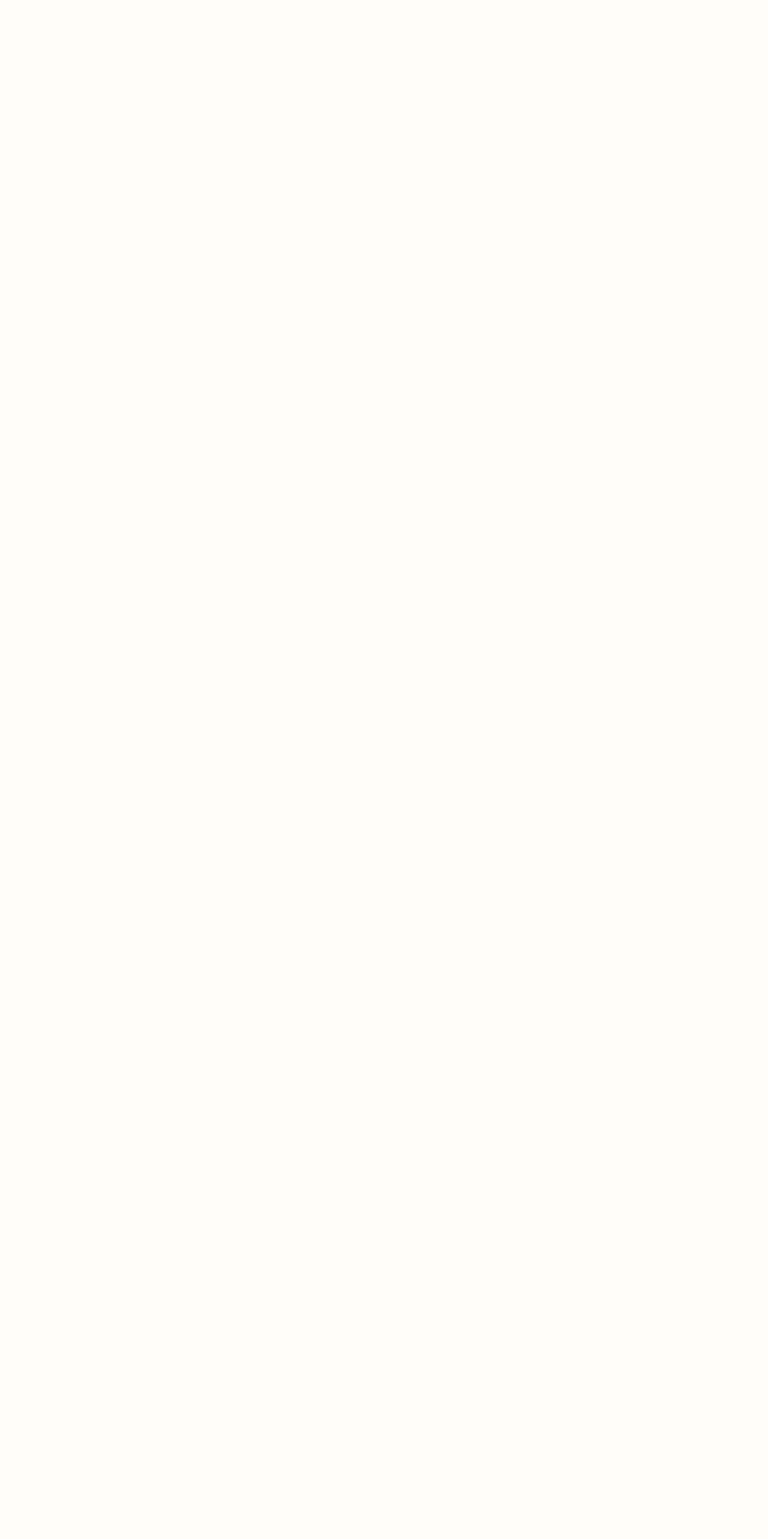
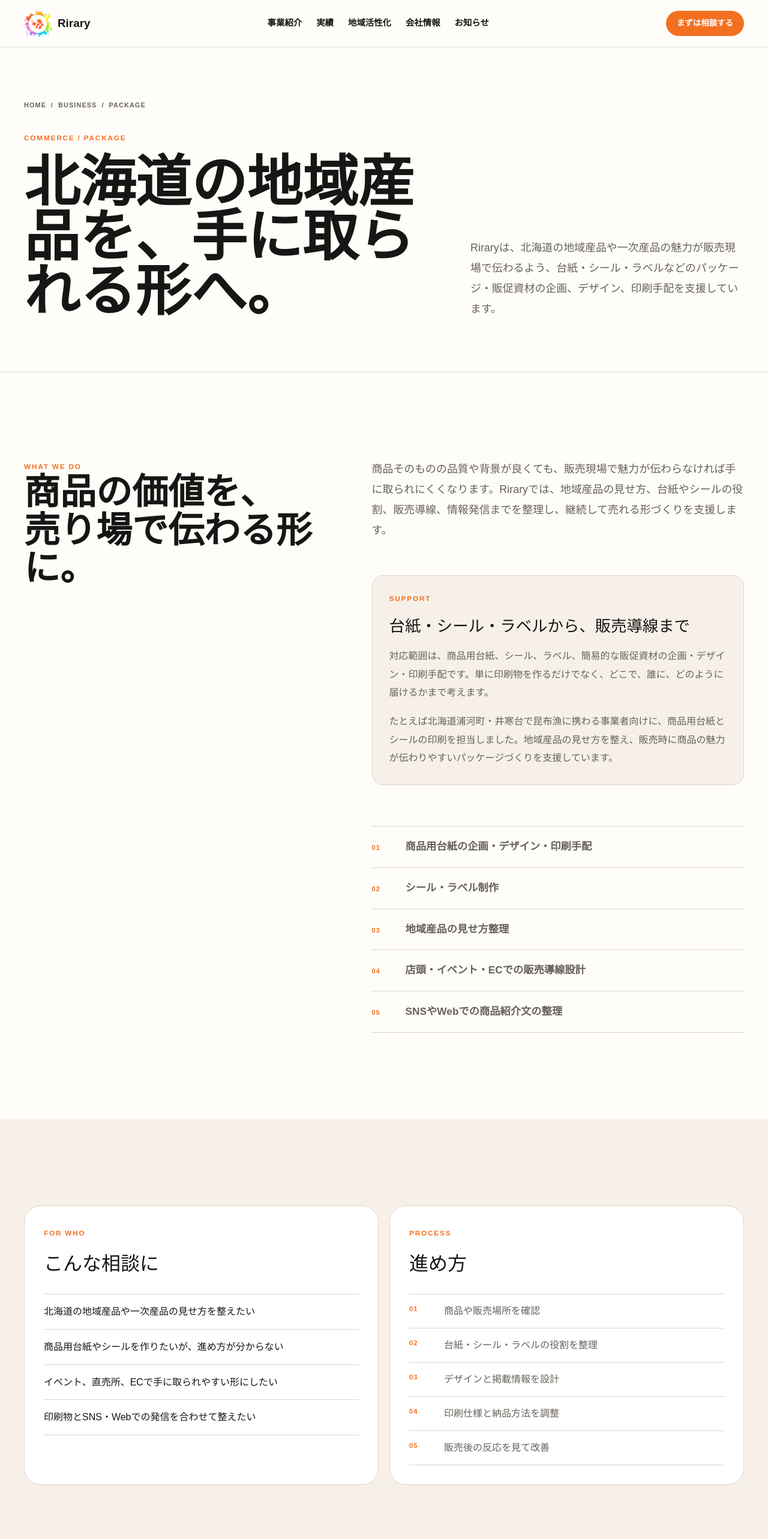
Before and after one commit to rirary2025-cloud/rirary-web, a Next.js app in the folder app/: page /services/package-sales-materials in a window 1280 px wide. Before the commit this address had no page. Shown: the top 2566 px of the page at 60% size. Before the commit the page ends 800 px from the top, so only its background shows below. Built offline with nearby package versions, Linux system fonts and the light colour scheme.

Commit message:
Add package sales materials landing page

```diff
--- /dev/null
+++ b/app/app/services/package-sales-materials/page.tsx
@@ -0,0 +1,208 @@
+import type { Metadata } from "next";
+import Link from "next/link";
+import { Breadcrumbs } from "@/components/ui/breadcrumbs";
+import { ContactBand } from "@/components/ui/contact-band";
+import { siteUrl } from "@/lib/seo";
+
+const title = "北海道の地域産品向けパッケージ・販促資材制作";
+const description =
+  "株式会社Riraryは、北海道の地域産品や一次産品向けに、台紙・シール・ラベルなどのパッケージ・販促資材の企画、デザイン、印刷手配を支援します。販売導線や情報発信まで合わせて整えます。";
+const path = "/services/package-sales-materials";
+
+const faq = [
+  {
+    question: "北海道の地域産品向けに台紙やシールの制作を相談できますか？",
+    answer:
+      "相談できます。商品用台紙、シール、ラベルなどのパッケージ・販促資材について、企画、デザイン、印刷手配まで支援します。",
+  },
+  {
+    question: "印刷物だけでなく、売り方や情報発信も相談できますか？",
+    answer:
+      "可能です。販売場所、見せ方、ECやSNSでの伝え方まで含めて、地域産品が手に取られやすくなる導線を整理します。",
+  },
+  {
+    question: "小規模な事業者や一次産業の相談にも対応できますか？",
+    answer:
+      "対応できます。地域の小規模事業者や一次産業の商品に合わせて、無理なく始められる制作範囲と進め方を一緒に整理します。",
+  },
+] as const;
+
+export const metadata: Metadata = {
+  title,
+  description,
+  alternates: { canonical: path },
+  openGraph: {
+    type: "website",
+    locale: "ja_JP",
+    url: path,
+    title,
+    description,
+  },
+};
+
+function JsonLd({ data }: { data: Record<string, unknown> }) {
+  return (
+    <script
+      type="application/ld+json"
+      dangerouslySetInnerHTML={{ __html: JSON.stringify(data).replace(/</g, "\\u003c") }}
+    />
+  );
+}
+
+export default function PackageSalesMaterialsPage() {
+  return (
+    <main>
+      <JsonLd
+        data={{
+          "@context": "https://schema.org",
+          "@type": "BreadcrumbList",
+          itemListElement: [
+            { "@type": "ListItem", position: 1, name: "HOME", item: siteUrl },
+            { "@type": "ListItem", position: 2, name: "事業紹介", item: `${siteUrl}/services` },
+            { "@type": "ListItem", position: 3, name: title, item: `${siteUrl}${path}` },
+          ],
+        }}
+      />
+      <JsonLd
+        data={{
+          "@context": "https://schema.org",
+          "@type": "Service",
+          name: title,
+          description,
+          serviceType: "パッケージ・販促資材制作",
+          areaServed: "北海道",
+          provider: {
+            "@type": "LocalBusiness",
+            name: "株式会社Rirary",
+            url: siteUrl,
+            address: {
+              "@type": "PostalAddress",
+              addressRegion: "北海道",
+              addressLocality: "千歳市",
+              addressCountry: "JP",
+            },
+          },
+          url: `${siteUrl}${path}`,
+        }}
+      />
+      <JsonLd
+        data={{
+          "@context": "https://schema.org",
+          "@type": "FAQPage",
+          mainEntity: faq.map((item) => ({
+            "@type": "Question",
+            name: item.question,
+            acceptedAnswer: { "@type": "Answer", text: item.answer },
+          })),
+        }}
+      />
+
+      <section className="page-hero service-detail-hero">
+        <div className="site-container">
+          <Breadcrumbs items={[{ label: "BUSINESS", href: "/services" }, { label: "PACKAGE" }]} />
+          <div className="service-detail-heading">
+            <div>
+              <span className="eyebrow">COMMERCE / PACKAGE</span>
+              <h1 className="page-title">北海道の地域産品を、手に取られる形へ。</h1>
+            </div>
+            <p className="body-lg page-lead">
+              Riraryは、北海道の地域産品や一次産品の魅力が販売現場で伝わるよう、台紙・シール・ラベルなどのパッケージ・販促資材の企画、デザイン、印刷手配を支援しています。
+            </p>
+          </div>
+        </div>
+      </section>
+
+      <section className="section">
+        <div className="site-container split-editorial">
+          <div>
+            <span className="eyebrow">WHAT WE DO</span>
+            <h2 className="section-title">商品の価値を、<br />売り場で伝わる形に。</h2>
+          </div>
+          <div className="editorial-body">
+            <p className="body-lg">
+              商品そのものの品質や背景が良くても、販売現場で魅力が伝わらなければ手に取られにくくなります。Riraryでは、地域産品の見せ方、台紙やシールの役割、販売導線、情報発信までを整理し、継続して売れる形づくりを支援します。
+            </p>
+            <div className="service-bridge-panel" aria-labelledby="package-support-title">
+              <span className="eyebrow">SUPPORT</span>
+              <h2 id="package-support-title">台紙・シール・ラベルから、販売導線まで</h2>
+              <p>
+                対応範囲は、商品用台紙、シール、ラベル、簡易的な販促資材の企画・デザイン・印刷手配です。単に印刷物を作るだけでなく、どこで、誰に、どのように届けるかまで考えます。
+              </p>
+              <p>
+                たとえば北海道浦河町・井寒台で昆布漁に携わる事業者向けに、商品用台紙とシールの印刷を担当しました。地域産品の見せ方を整え、販売時に商品の魅力が伝わりやすいパッケージづくりを支援しています。
+              </p>
+            </div>
+            <div className="capability-list">
+              {["商品用台紙の企画・デザイン・印刷手配", "シール・ラベル制作", "地域産品の見せ方整理", "店頭・イベント・ECでの販売導線設計", "SNSやWebでの商品紹介文の整理"].map((item, index) => (
+                <div className="capability-row" key={item}>
+                  <span>{String(index + 1).padStart(2, "0")}</span>
+                  <strong>{item}</strong>
+                </div>
+              ))}
+            </div>
+          </div>
+        </div>
+      </section>
+
+      <section className="section section-soft">
+        <div className="site-container two-column-cards">
+          <article className="info-panel">
+            <span className="eyebrow">FOR WHO</span>
+            <h2>こんな相談に</h2>
+            <ul className="plain-list">
+              <li>北海道の地域産品や一次産品の見せ方を整えたい</li>
+              <li>商品用台紙やシールを作りたいが、進め方が分からない</li>
+              <li>イベント、直売所、ECで手に取られやすい形にしたい</li>
+              <li>印刷物とSNS・Webでの発信を合わせて整えたい</li>
+            </ul>
+          </article>
+          <article className="info-panel">
+            <span className="eyebrow">PROCESS</span>
+            <h2>進め方</h2>
+            <ol className="process-list">
+              {["商品や販売場所を確認", "台紙・シール・ラベルの役割を整理", "デザインと掲載情報を設計", "印刷仕様と納品方法を調整", "販売後の反応を見て改善"].map((item, index) => (
+                <li key={item}>
+                  <span>{String(index + 1).padStart(2, "0")}</span>
+                  <p>{item}</p>
+                </li>
+              ))}
+            </ol>
+          </article>
+        </div>
+      </section>
+
+      <section className="section">
+        <div className="site-container split-editorial">
+          <div>
+            <span className="eyebrow">FAQ</span>
+            <h2 className="section-title">よくある相談</h2>
+          </div>
+          <div className="editorial-body">
+            {faq.map((item) => (
+              <section className="service-bridge-panel" key={item.question}>
+                <h2>{item.question}</h2>
+                <p>{item.answer}</p>
+              </section>
+            ))}
+            <div className="related-links">
+              <Link href="/services/commerce">
+                <span>04</span>
+                <strong>COMMERCE</strong>
+                <small>コマース事業を見る</small>
+                <b>↗</b>
+              </Link>
+              <Link href="/contact">
+                <span>CTA</span>
+                <strong>CONTACT</strong>
+                <small>相談する</small>
+                <b>↗</b>
+              </Link>
+            </div>
+          </div>
+        </div>
+      </section>
+
+      <ContactBand title="パッケージ・販促資材制作について相談する。" />
+    </main>
+  );
+}
--- a/app/app/sitemap.ts
+++ b/app/app/sitemap.ts
@@ -7,10 +7,11 @@ import { siteUrl } from "@/lib/seo";
 export default function sitemap(): MetadataRoute.Sitemap {
   const staticRoutes = ["", "/services", "/works", "/regional-project", "/about", "/message", "/news", "/contact", "/privacy"];
   const serviceRoutes = businesses.map((business) => `/services/${business.slug}`);
+  const seoLandingRoutes = ["/services/package-sales-materials"];
   const workRoutes = works.map((work) => `/works/${work.slug}`);
   const newsRoutes = news.map((item) => `/news/${item.slug}`);
 
-  return [...staticRoutes, ...serviceRoutes, ...workRoutes, ...newsRoutes].map((route) => ({
+  return [...staticRoutes, ...serviceRoutes, ...seoLandingRoutes, ...workRoutes, ...newsRoutes].map((route) => ({
     url: `${siteUrl}${route}`,
     changeFrequency: route === "" ? "weekly" : route.startsWith("/news") ? "weekly" : "monthly",
     priority: route === "" ? 1 : route.startsWith("/services/") || route.startsWith("/works/") ? 0.7 : 0.8,
```
Also changed, not shown: 1 other file (tests, documents, lock files or other folders).
